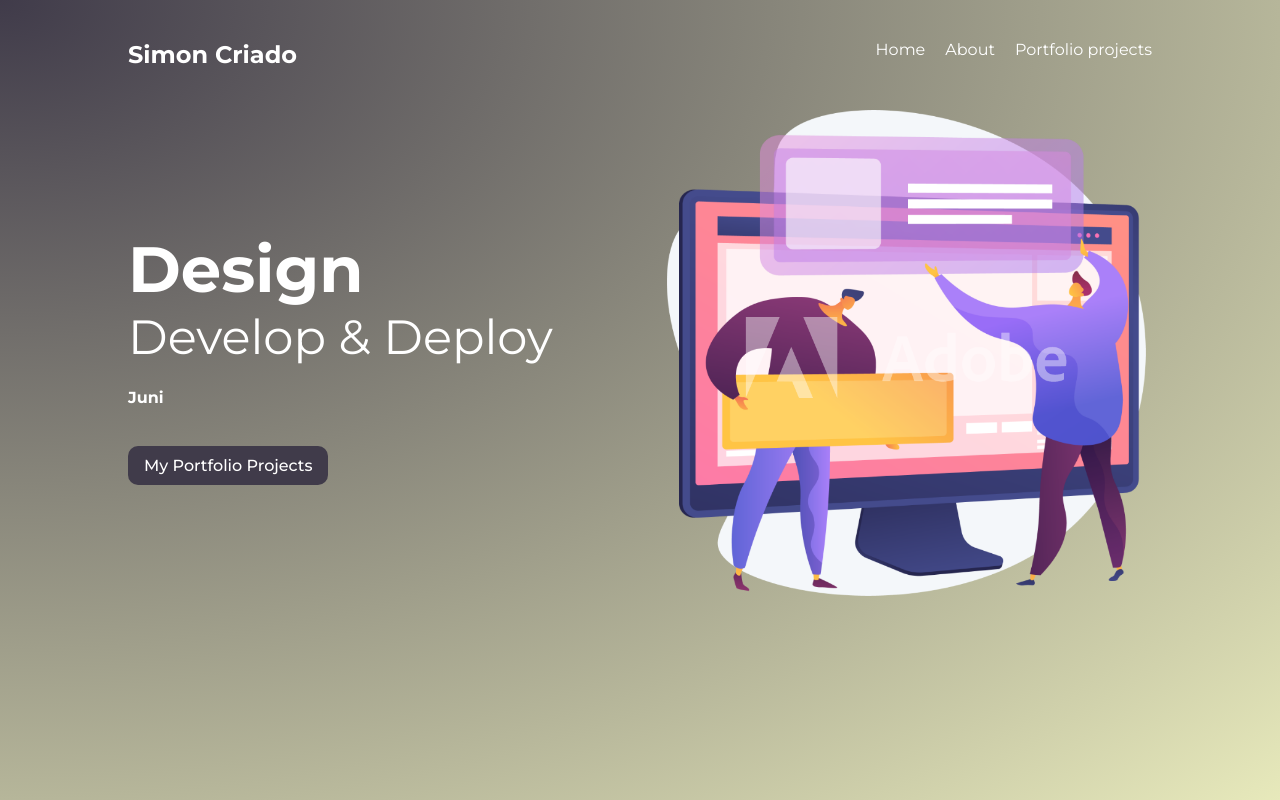
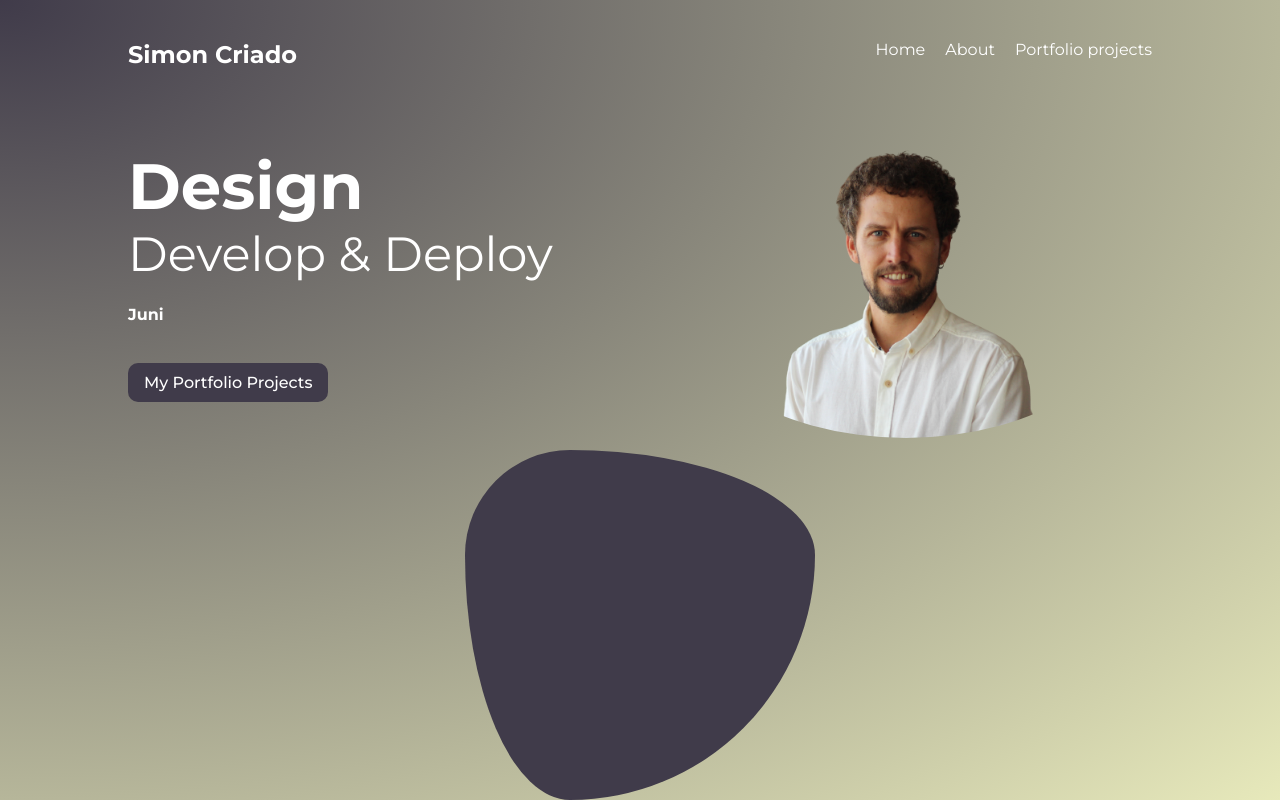
Before and after one commit to simoncriado/SC-portfolio-gatsby, a Gatsby site: page / in a window 1280 px wide. Built offline with nearby package versions, Linux system fonts and the light colour scheme; Gatsby itself is replaced by a stand-in of ours.

Commit message:
trying different styles

```diff
--- a/src/pages/index.js
+++ b/src/pages/index.js
@@ -3,22 +3,9 @@ import React from "react"
 import Typical from "react-typical"
 import Layout from "../components/Layout"
 import * as styles from "../styles/home.module.css"
-import { GatsbyImage } from "gatsby-plugin-image"
+import { GatsbyImage, StaticImage } from "gatsby-plugin-image"
 
 export default function Home({ data }) {
-  // useEffect(() => {
-  //   const script = document.createElement("script")
-
-  //   script.src = "https://cdn.jsdelivr.net/npm/typed.js@2.0.12"
-  //   script.async = true
-
-  //   document.body.appendChild(script)
-
-  //   return () => {
-  //     document.body.removeChild(script)
-  //   }
-  // }, [])
-
   return (
     <Layout>
       <section className={styles.header}>
@@ -45,10 +32,19 @@ export default function Home({ data }) {
             My Portfolio Projects
           </Link>
         </div>
-        <GatsbyImage
+        {/* <GatsbyImage
           image={data.file.childImageSharp.gatsbyImageData}
           alt="portrait"
-        />
+        /> */}
+        <div>
+          <div className={styles.shape}></div>
+          <StaticImage
+            className={styles.img}
+            src="../images/fotoCV-r.png"
+            alt="Portrait"
+            transformOptions={{ grayscale: true }}
+          />
+        </div>
       </section>
     </Layout>
   )
@@ -56,9 +52,9 @@ export default function Home({ data }) {
 
 export const query = graphql`
   query Banner {
-    file(relativePath: { eq: "banner.png" }) {
+    file(relativePath: { eq: "fotoCV.JPG" }) {
       childImageSharp {
-        gatsbyImageData(layout: CONSTRAINED)
+        gatsbyImageData
       }
     }
   }
--- a/src/pages/projects/index.js
+++ b/src/pages/projects/index.js
@@ -54,7 +54,7 @@ export const query = graphql`
           url
           thumb {
             childImageSharp {
-              gatsbyImageData(layout: CONSTRAINED)
+              gatsbyImageData(layout: FIXED, width: 1000, height: 1000)
             }
           }
         }
--- a/src/styles/home.module.css
+++ b/src/styles/home.module.css
@@ -20,3 +20,17 @@
   margin-top: 20px;
   font-weight: 500;
 }
+.img {
+  border-radius: 50%;
+}
+.shape {
+  width: 350px;
+  height: 350px;
+  background-color: #403b4a;
+  border-radius: 30% 70% 70% 30% / 30% 30% 70% 70%;
+  position: absolute;
+  left: 50%;
+  bottom: 0;
+  transform: translateX(-50%);
+  transition: bottom 1s, left 1s;
+}
```
Also changed, not shown: src/images/MeinProjekt.png (deleted), src/images/fotoCV-r.png (added), src/images/simon-removebg-preview.png (deleted), 1 other file.
